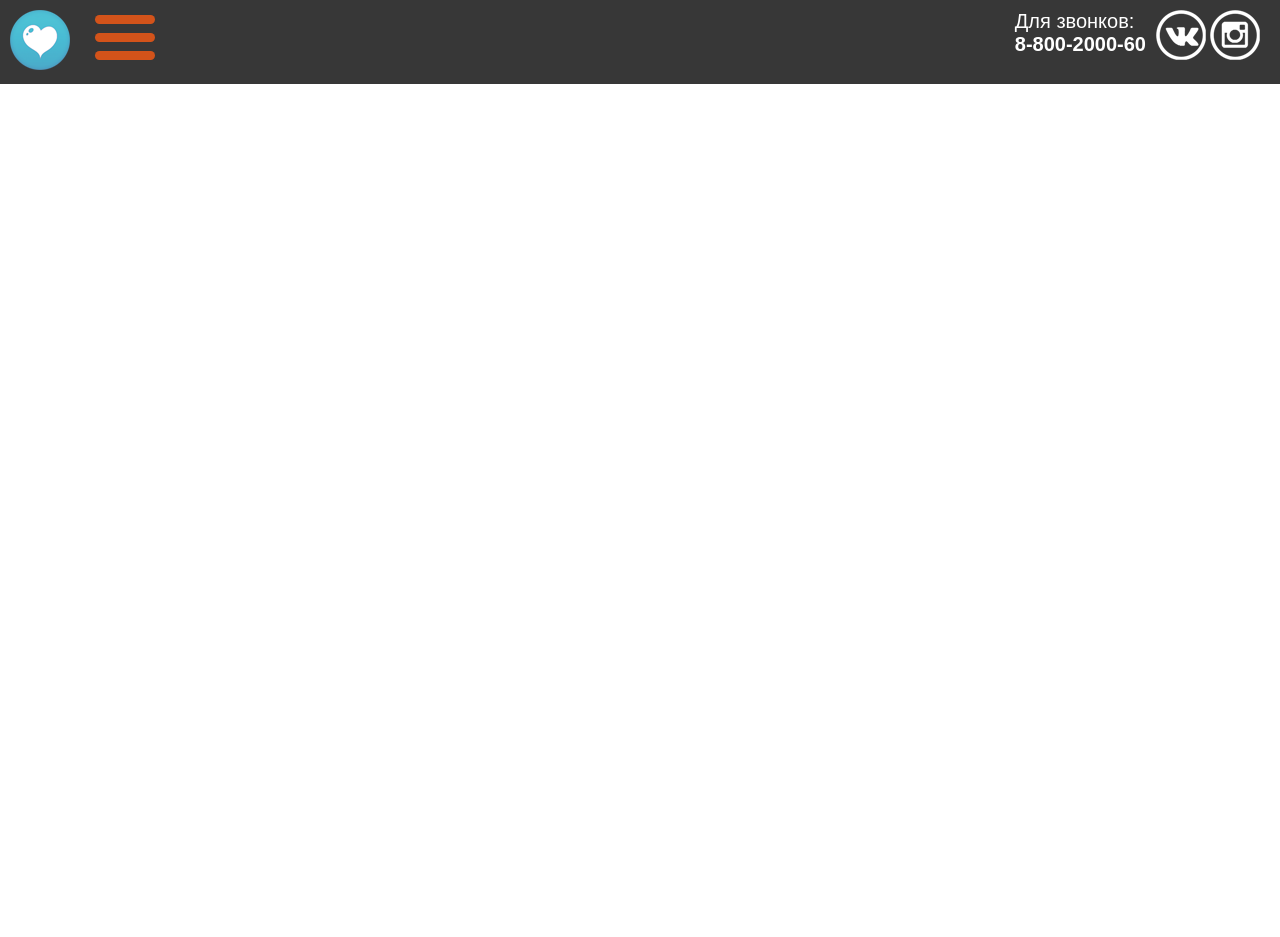
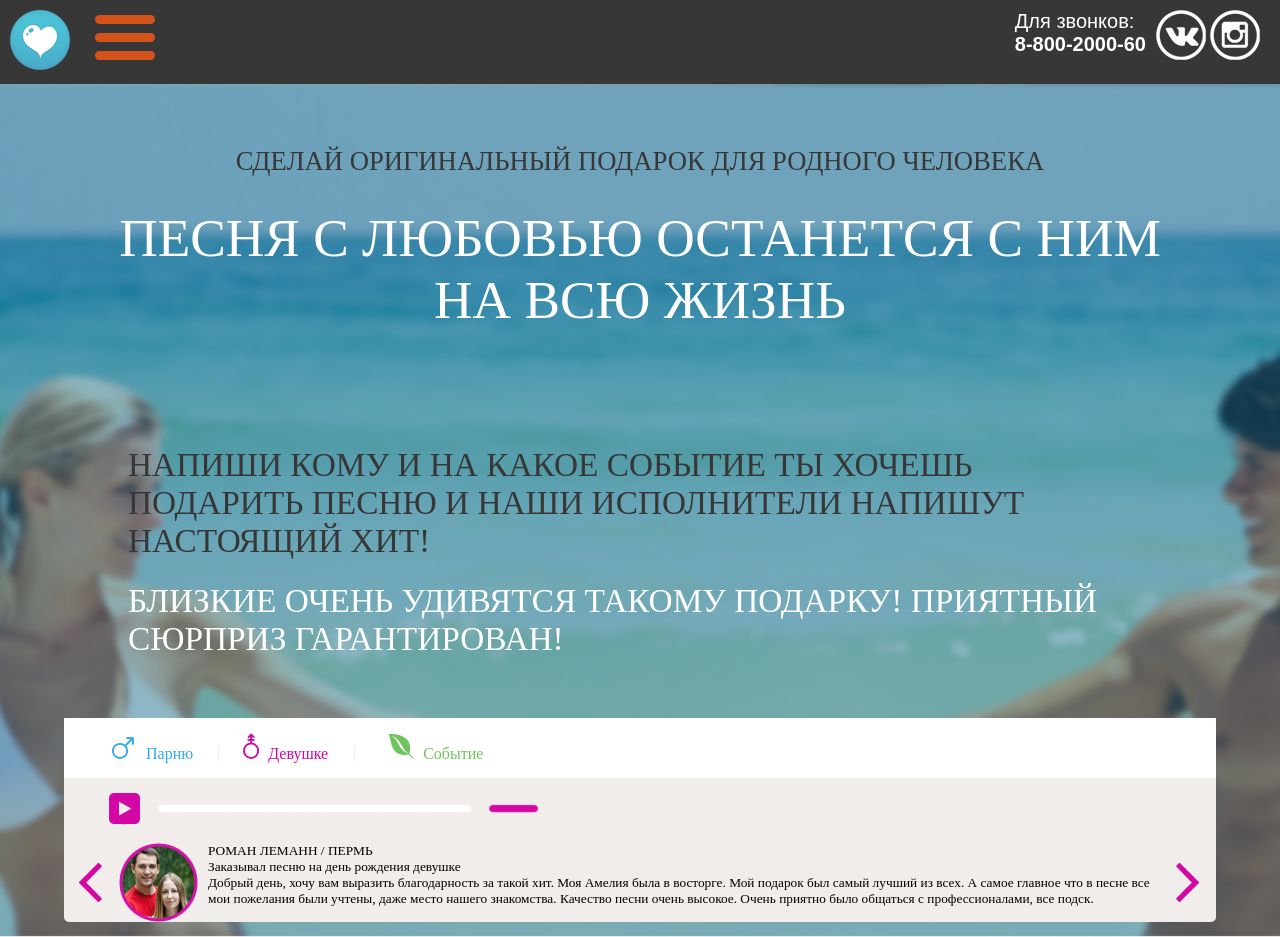
Before and after one commit to AlexeyKorkoza/LayoutSong, a website: page index.html in a window 1280 px wide. Before the commit the page ends 800 px from the top, so only its background shows below. Drawn offline with nearby package versions, Linux system fonts and the light colour scheme.

Commit message:
Add promo 320

```diff
--- a/css/style.css
+++ b/css/style.css
@@ -1,7 +1,7 @@
-html,body{
+*{
+  box-sizing: border-box;
   margin: 0;
   padding: 0;
-  box-sizing: border-box;
 }
 
 header{
@@ -129,3 +129,165 @@ nav a:hover{
 .socials a:hover{
   cursor: pointer;
 }
+
+.promo{
+  background: url(../img/promo-screen-1.png) no-repeat center;
+  background-size: cover;
+  padding: 62px 0 15px 0;
+}
+
+.promo_header1{
+  width: 85%;
+  margin: 0 auto;
+}
+
+.promo_header2{
+  width: 80%;
+  margin: 115px auto 60px auto;
+}
+
+.promo_header1,
+.promo_header2{
+  text-transform: uppercase;
+  overflow: hidden;
+}
+
+.promo_header1 h1,
+.promo_header2 h1{
+  color: #373737;
+  text-align: center;
+}
+
+.promo_header1 span,
+.promo_header2 span{
+  color: white;
+  float: left;
+}
+
+.promo_header1 h1{
+  font: 20pt "UbuntuRegular";
+  margin-top: 0;
+}
+
+.promo_header2 h1{
+  font: 25pt "UbuntuRegular";
+  text-align: left;
+}
+
+.promo_header1 span{
+  margin-top:30px;
+  font: 40pt "UbuntuMedium";
+  float:left;
+}
+
+.promo_header2 span{
+  margin-top: 22px;
+  font: 25pt "UbuntuMedium";
+}
+
+.promo_music{
+  width: 90%;
+  margin: 0 auto;
+  overflow: hidden;
+  border-bottom-left-radius: 5px;
+  border-bottom-right-radius: 5px;
+}
+
+.promo_music_whom{
+  background: url(../img/background-music-whom.png) no-repeat;
+  padding: 15px 17px 15px 15px;
+  background-size: cover;;
+}
+
+.promo_music_whom li{
+  list-style: none;
+  display: inline;
+}
+
+.promo_music_he{
+  padding: 0 25px 0 33px;
+  border-right: 1px solid #f0edeb;
+  color: #32a8ec;;
+}
+
+.promo_music_she{
+  padding: 0 26px 0 20px;
+  border-right: 1px solid #f0edeb;
+  color: #d207a4;;
+}
+
+.promo_music_action{
+  padding: 0 32px 0 29px;
+  color: #70c45d;;
+}
+
+.promo_music_he img{
+  margin-right: 12px;
+}
+
+.promo_music_she img,
+.promo_music_action img{
+  margin-right: 9px;
+}
+
+.promo_feedback{
+  background:url(../img/background-music-feedback.png) no-repeat;
+  background-size:cover;
+  padding:15px;
+}
+
+.promo_feedback_track{
+  background: url(../img/track.png) no-repeat;
+  height: 50px;
+  margin-left: 30px;
+}
+
+.promo_arrows{
+  position: relative;
+}
+
+.promo_arrow_left,
+.promo_arrow_right{
+  height: 50px;
+  width: 25px;
+  position: absolute;
+  top:20px;
+}
+
+.promo_arrow_left{
+  background: url(../img/arrow-left.png) no-repeat;
+}
+
+.promo_arrow_right{
+  background: url(../img/arrow-right.png) no-repeat;
+  right: 0;
+}
+
+.promo_feedback_who{
+  margin-left: 30px;
+}
+
+.who_name{
+  font: 10pt "UbuntuMedium";
+  color: black;
+}
+
+.who_whom{
+  color:black;
+  font:10pt "UbuntuLight";
+}
+
+.who_avatar{
+  background: url(../img/avatar-man.png) no-repeat;
+  height: 79px;
+  width: 79px;
+  float: left;
+  margin-right: 10px;
+  margin-left: 10px;;;;
+}
+
+.promo_feedback_text{
+  color:black;
+  font: 10pt "UbuntuLight";
+  padding:0 30px;
+}
--- a/index.html
+++ b/index.html
@@ -32,6 +32,44 @@
     </div>
   </div>
 </header>
+<main>
+  <div class="promo">
+    <div class="promo_header1">
+      <h1>
+        Сделай оригинальный подарок для родного  человека
+      <span>Песня с любовью останется с ним на всю жизнь</span>
+      </h1>
+    </div>
+    <div class="promo_header2">
+      <h1>
+      Напиши кому и на какое событие ты хочешь подарить песню и наши исполнители напишут настоящий хит!
+      <span>Близкие очень удивятся такому подарку! Приятный сюрприз гарантирован!</span>
+      </h1>
+    </div>
+    <div class="promo_music">
+      <ul class="promo_music_whom">
+        <li class="promo_music_he"><img src="img/he.png" alt="he">Парню</li>
+        <li class="promo_music_she"><img src="img/she.png" alt="she">Девушке</li>
+        <li class="promo_music_action"><img src="img/action.png" alt="action">Событие</li>
+      </ul>
+      <div class="promo_feedback">
+        <div class="promo_feedback_track"></div>
+        <div class="promo_arrows">
+          <div class="promo_arrow_left"></div>
+           <div class="promo_feedback_who">
+          <div class="who_avatar"></div>
+          <div class="who_name">РОМАН ЛЕМАНН / ПЕРМЬ</div>
+          <div class="who_whom">Заказывал песню на день рождения девушке</div>
+        </div>
+         <div class="promo_arrow_right"></div>
+        </div>
+        <div class="promo_feedback_text">
+          Добрый день, хочу вам выразить благодарность за такой хит. Моя Амелия была в восторге. Мой подарок был самый лучший из всех. А самое главное что в песне все мои пожелания были учтены, даже место нашего знакомства. Качество песни очень высокое. Очень приятно было общаться с профессионалами, все подск.
+        </div>
+      </div>
+    </div>
+  </div>
+</main>
 
 <script type="text/javascript" src="https://cdnjs.cloudflare.com/ajax/libs/jquery/3.2.1/jquery.min.js"></script>
 <script type="text/javascript" src="js/script.js"></script>
```
Also changed, not shown: img/avatar-man.png (added), img/background-music-feedback.png (added), img/background-music-whom.png (added), img/track.png (added).
